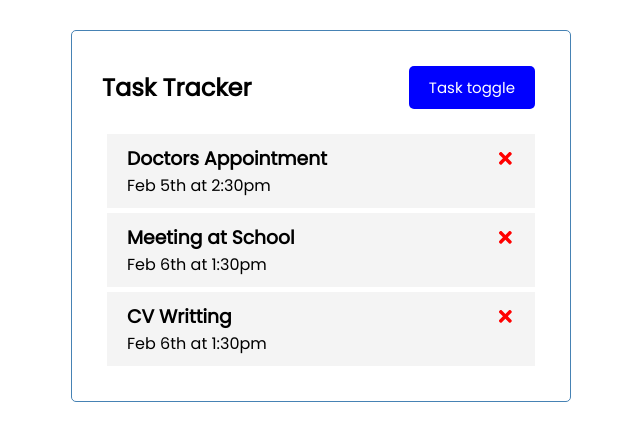
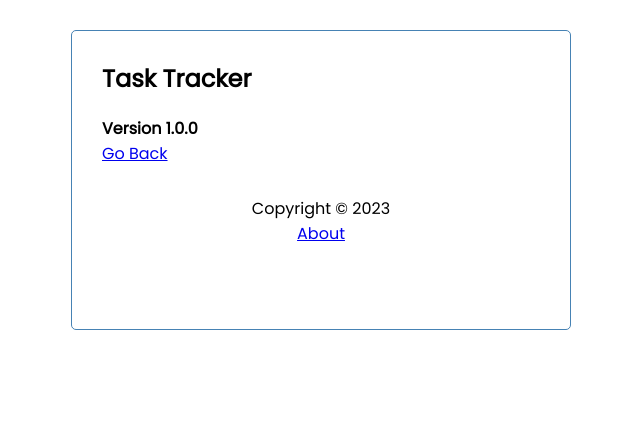
Before and after one commit to jecihjoy/learn-react-app, a React (Create React App) app: page /about in a window 1280 px wide. Shown: the top 440 px of the page, without its empty margins (319-959 px from the left). Built offline with nearby package versions, Linux system fonts and the light colour scheme.

Commit message:
React router DOM

```diff
--- a/package.json
+++ b/package.json
@@ -10,6 +10,7 @@
     "react": "^18.2.0",
     "react-dom": "^18.2.0",
     "react-icons": "^4.8.0",
+    "react-router-dom": "^6.10.0",
     "react-scripts": "5.0.1",
     "web-vitals": "^2.1.4"
   },
--- a/src/App.js
+++ b/src/App.js
@@ -1,7 +1,10 @@
 import { useState } from "react"
-import Header from "./components/Header"
+import { BrowserRouter as Router, Routes, Route } from 'react-router-dom';
+import Header from "./templates/Header";
 import Tasks from './components/Tasks'
 import AddTask from './components/AddTask'
+import Footer from "./templates/Footer"
+import About from "./templates/About"
 
 function App() {
   const [showAddTask, setShowAddTask] = useState(false)
@@ -48,12 +51,22 @@
   }
 
   return (
+    <Router>
       <div className='container'>
         <Header title="Task Tracker" onAddToggle={onAddToggle} showAddTask={showAddTask} />
+        <Routes>
+          <Route exact path="/" element={
+            <div>
               {showAddTask && <AddTask onAdd={addTask} />}
               {tasks.length > 0 ? <Tasks tasks={tasks}
                 onDelete={deleteTask} onToggle={toggleReminder} /> : "No tasks to show"}
             </div>
+          } />
+          <Route path="/about" element={<About />} />
+        </Routes>
+        <Footer />
+      </div>
+    </Router>
   );
 }
 
--- /dev/null
+++ b/src/templates/About.js
@@ -0,0 +1,12 @@
+import { Link } from 'react-router-dom'
+
+const About = () => {
+    return (
+        <div>
+            <h4>Version 1.0.0</h4>
+            <Link to="/">Go Back</Link>
+        </div>
+    )
+}
+
+export default About
--- /dev/null
+++ b/src/templates/Footer.js
@@ -0,0 +1,12 @@
+import {Link} from 'react-router-dom'
+
+const Footer = () => {
+  return (
+    <footer>
+      <p>Copyright &copy; 2023</p>
+      <Link to="/about">About</Link>
+    </footer>
+  )
+}
+
+export default Footer
--- a/src/components/Header.js
+++ b/src/templates/Header.js
@@ -1,8 +1,11 @@
 
-import { PropTypes } from "prop-types";
-import Button from "./Button";
+import { PropTypes } from "prop-types"
+import { useLocation } from 'react-router-dom'
+import Button from '../components/Button'
 
 const Header = ({ title, onAddToggle, showAddTask }) => {
+
+    const location = useLocation()
 
     const buttonClicked = () => {
         console.log("Button clicked");
@@ -12,7 +15,9 @@
         <header className="header">
             <h2>{title}</h2>
 
-            <Button color={showAddTask ? "green" : "blue"} text={showAddTask?'Add Task':'Task toggle'} onClick={onAddToggle} />
+            {location.pathname === '/' && <Button color={showAddTask ? "green" : "blue"}
+                text={showAddTask ? 'Add Task' : 'Task toggle'}
+                onClick={onAddToggle} />}
         </header>
     )
 }
```
Also changed, not shown: 1 other file (tests, documents, lock files or other folders). Lines whose indentation alone changed are shown as unchanged.
